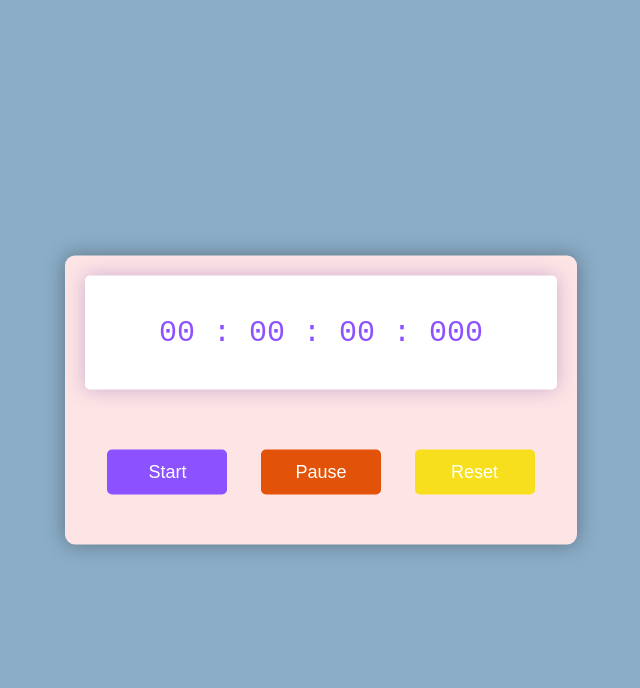
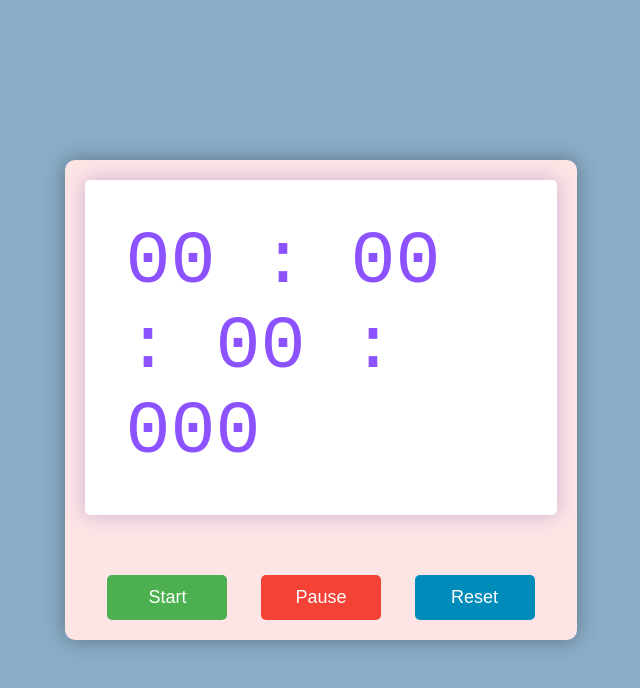
Before and after one commit to Anilkumar8848/STOPWATCH, a plain HTML site: page index.html in a window 1280 px wide. Shown: the whole page, without its empty margins (319-959 px from the left). Drawn offline with Linux system fonts and the light colour scheme.

Commit message:
Update styles.css

```diff
--- a/styles.css
+++ b/styles.css
@@ -7,6 +7,10 @@
 }
 
 body {
+    display: flex;
+    justify-content: center;
+    align-items: center;
+    height: 100vh;
     background: #8badc7;
 }
 
@@ -14,12 +18,7 @@ body {
     background-color: #fde5e6;
     width: 40%;
     min-width: 500px;
-    position: absolute;
-    transform: translate(-50%, -50%);
-    top: 50%;
-    left: 50%;
     padding: 20px 0;
-    padding-bottom: 50px;
     border-radius: 10px;
     box-shadow: 0 0 20px rgba(0, 0, 0, 0.338);
 }
@@ -31,7 +30,7 @@ body {
     left: 4%;
     font-family: 'Roboto mono', monospace;
     color: #8c52ff;
-    font-size: 30px;
+    font-size: 75px;
     padding: 40px;
     display: flex;
     align-items: center;
@@ -50,7 +49,7 @@ body {
 .buttons button {
     width: 120px;
     height: 45px;
-    background-color: #8c52ff;
+    background-color: #4CAF50;
     color: #fff;
     border: none;
     font-family: 'Poppins', sans-serif;
@@ -61,11 +60,13 @@ body {
 }
 
 .buttons button:nth-last-child(2) {
-    background-color: #e35209;
+   background-color: #f44336;
+
 }
 
 .buttons button:nth-last-child(1) {
-    background-color: #f7df1e;
+    background-color: #008CBA;
+
 }
 
 .buttons button:hover {
```
